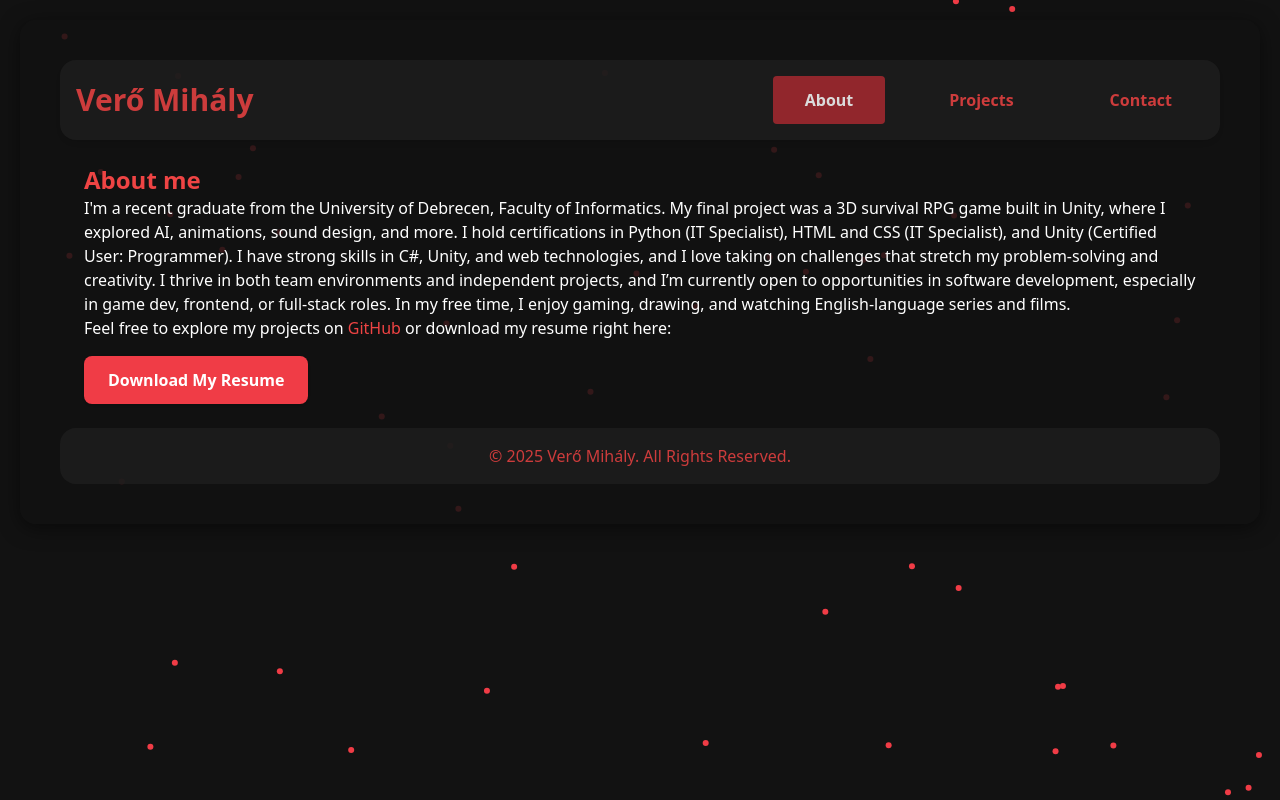
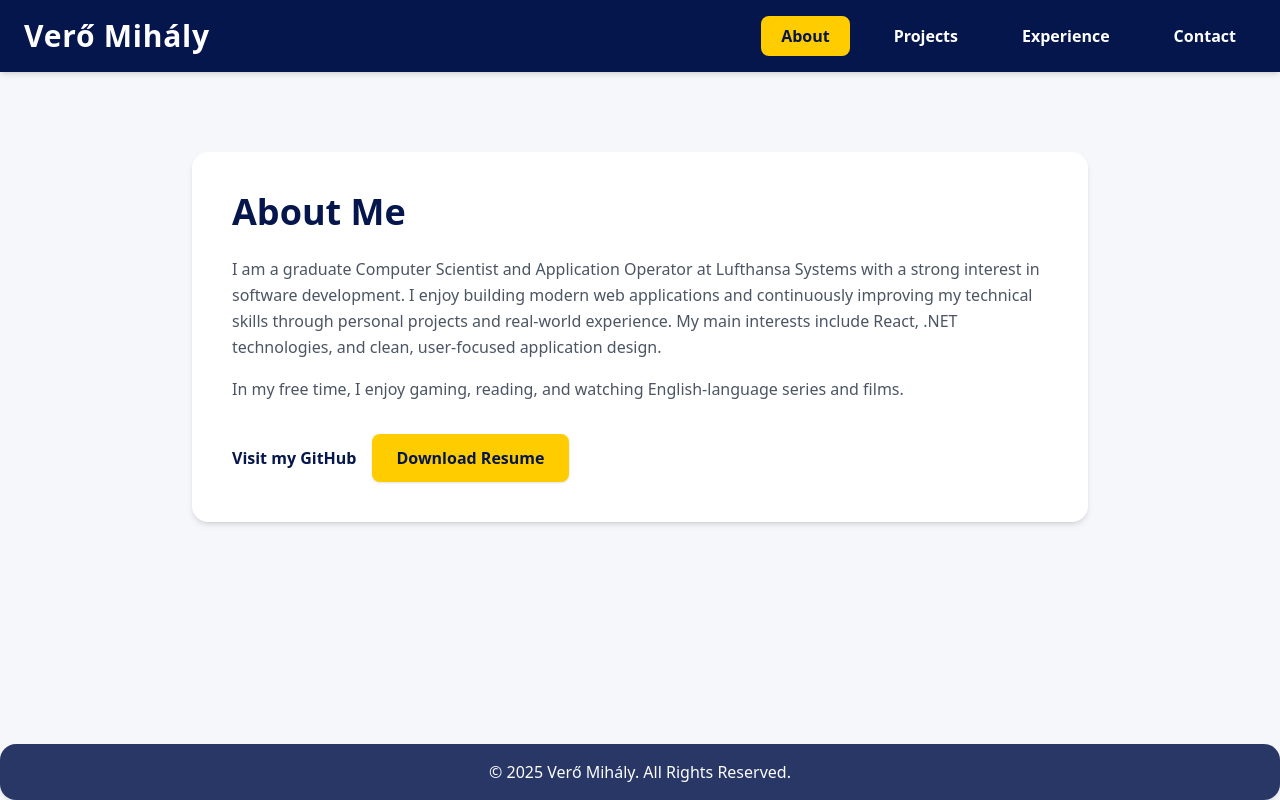
Before and after one commit to veromihaly/upgraded_website, a React (Create React App) app: page / in a window 1280 px wide. Built offline with nearby package versions, Linux system fonts and the light colour scheme.

Commit message:
Changed the look of the website to a more professional one and added an experience tab

```diff
--- a/package.json
+++ b/package.json
@@ -8,6 +8,7 @@
     "@testing-library/jest-dom": "^6.6.3",
     "@testing-library/react": "^16.2.0",
     "@testing-library/user-event": "^13.5.0",
+    "framer-motion": "^12.23.26",
     "react": "^19.0.0",
     "react-dom": "^19.0.0",
     "react-scripts": "5.0.1",
--- a/src/App.js
+++ b/src/App.js
@@ -1,6 +1,7 @@
 import React, { useState } from "react";
 import Header from "./components/Header";
 import About from "./components/About";
+import Experience from "./components/Experience";
 import Projects from "./components/Projects";
 import ProjectDetails from "./components/ProjectDetails";
 import Contact from "./components/Contact";
@@ -58,26 +59,54 @@ function App() {
   };
 
   return (
-    <div className="section">
+    <div className="relative min-h-screen bg-surface text-textDark">
+    {/* Background particles */}
     <ParticlesBackground />
-      <Header activeSection={activeSection} onSectionClick={handleSectionClick} />
-      <main>
-        {activeSection === 'about' && <About />}
-        {activeSection === 'projects' && (
+
+    {/* Page content */}
+    <div className="relative z-10 flex flex-col min-h-screen">
+      <Header
+        activeSection={activeSection}
+        onSectionClick={handleSectionClick}
+      />
+
+      <main className="flex-grow">
+        {activeSection === "about" && (
+          <section className="py-20">
+            <About />
+          </section>
+        )}
+
+        {activeSection === "projects" && (
+          <section className="py-20">
             <Projects
               projects={projectList}
               onProjectClick={handleProjectClick}
             />
+          </section>
         )}
+
         {activeSection === "projectDetails" && activeProject && (
+          <section className="py-20">
             <ProjectDetails
               project={activeProject}
               onBack={handleBackToProjects}
             />
+          </section>
         )}
-        {activeSection === 'contact' && <Contact />}
+
+        {activeSection === 'experience' && <Experience />}
+
+
+        {activeSection === "contact" && (
+          <section className="py-20">
+            <Contact />
+          </section>
+        )}
       </main>
+
       <Footer />
+    </div>
   </div>
   );
 }
--- a/src/components/About.js
+++ b/src/components/About.js
@@ -1,23 +1,50 @@
 import React from "react";
+import AnimatedSection from "./AnimatedSection";
 
-function About(){
-    return(
-        <section id="about" className="p-6">
-            <h2 className="text-2xl font-bold text-red-500">About me</h2>
-            <p className="text-white">
-                I'm a recent graduate from the University of Debrecen, Faculty of Informatics. My final project was a 3D survival RPG game built in Unity, where I explored AI, animations, sound design, and more.
-                I hold certifications in Python (IT Specialist), HTML and CSS (IT Specialist), and Unity (Certified User: Programmer). I have strong skills in C#, Unity, and web technologies, and I love taking on challenges that stretch my problem-solving and creativity.
-                I thrive in both team environments and independent projects, and I’m currently open to opportunities in software development, especially in game dev, frontend, or full-stack roles.
-                In my free time, I enjoy gaming, drawing, and watching English-language series and films.
-            </p>
-            <p className="text-white">
-                Feel free to explore my projects on <a href="https://github.com/veromihaly" target="_blank" className="text-red-500 hover:text-[#ff6347] hover:underline visited:text-[#d32f2f]">GitHub</a> or download my resume right here:
-            </p>
-            <a href="CV.pdf" download="Mihaly_Vero_Resume.pdf" target="_blank" class="inline-block mt-4 px-6 py-3 bg-[#F03C46] text-white font-semibold rounded-lg shadow hover:bg-red-700 transition">
-                Download My Resume
-            </a>
-        </section>
-    );
+
+function About() {
+  return (
+    <section id="about">
+        <AnimatedSection>
+      <div className="max-w-4xl mx-auto bg-white rounded-2xl shadow-md p-10">
+        <h2 className="text-4xl font-bold text-primary mb-6">
+          About Me
+        </h2>
+
+        <p className="text-gray-600 leading-relaxed mb-4">
+          I am a graduate Computer Scientist and Application Operator at Lufthansa Systems with a strong interest in software development.
+I enjoy building modern web applications and continuously improving my technical skills through personal projects and real-world experience.
+
+My main interests include React, .NET technologies, and clean, user-focused application design.
+
+        </p>
+
+        <p className="text-gray-600 leading-relaxed mb-8">
+          In my free time, I enjoy gaming, reading, and watching English-language series and films.
+        </p>
+
+        <div className="flex flex-wrap gap-4 items-center">
+          <a
+            href="https://github.com/veromihaly"
+            target="_blank"
+            rel="noopener noreferrer"
+            className="text-primary font-semibold hover:underline"
+          >
+            Visit my GitHub
+          </a>
+
+          <a
+            href="CV.pdf"
+            download="Mihaly_Vero_Resume.pdf"
+            className="inline-block px-6 py-3 bg-accent text-primary font-semibold rounded-lg shadow hover:opacity-90 transition"
+          >
+            Download Resume
+          </a>
+        </div>
+      </div>
+      </AnimatedSection>
+    </section>
+  );
 }
 
 export default About;
--- /dev/null
+++ b/src/components/AnimatedSection.js
@@ -0,0 +1,17 @@
+import { motion } from "framer-motion";
+
+export default function AnimatedSection({ children, delay = 0 }) {
+  return (
+    <motion.div
+      initial={{ opacity: 0, y: 40 }}
+      animate={{ opacity: 1, y: 0 }}
+      transition={{
+        duration: 0.6,
+        ease: "easeOut",
+        delay,
+      }}
+    >
+      {children}
+    </motion.div>
+  );
+}
--- a/src/components/Contact.js
+++ b/src/components/Contact.js
@@ -1,15 +1,56 @@
 import React from "react";
+import AnimatedSection from "./AnimatedSection";
 import logo from "../images/logo.png";
 
 function Contact() {
-    return (
-        <section id="contact" className="p-6">
-            <h2 className="text-2xl font-bold text-red-500">Contact</h2>
-            <p className="text-white">Contact number: +36705961395 </p>
-            <p className="text-white">Email: <a href="mailto:veromihaly18@gmail.com" target="_blank" className="text-red-500 hover:text-[#ff6347] hover:underline visited:text-[#d32f2f]">veromihaly18@gmail.com</a></p>
-            <p className="text-white">LinkedIn: <a href="https://www.linkedin.com/in/mihály-verő-930054320" target="_blank"><img src={logo} alt="LinkedIn" width={30}/></a></p>
-        </section>
-    );
+  return (
+    <section id="contact">
+        <AnimatedSection>
+      <div className="max-w-4xl mx-auto bg-white rounded-2xl shadow-md p-10">
+        <h2 className="text-4xl font-bold text-primary mb-8 text-center">
+          Contact
+        </h2>
+
+        <div className="space-y-6 text-lg text-gray-600">
+          <p>
+            <span className="font-semibold text-primary">Phone:</span>{" "}
+            <a
+              href="tel:+36705961395"
+              className="hover:underline"
+            >
+              +36 70 596 1395
+            </a>
+          </p>
+
+          <p>
+            <span className="font-semibold text-primary">Email:</span>{" "}
+            <a
+              href="mailto:veromihaly18@gmail.com"
+              className="hover:underline"
+            >
+              veromihaly18@gmail.com
+            </a>
+          </p>
+
+          <div className="flex items-center gap-4">
+            <span className="font-semibold text-primary">LinkedIn:</span>
+            <a
+              href="https://www.linkedin.com/in/mihály-verő-930054320"
+              target="_blank"
+              rel="noopener noreferrer"
+              className="flex items-center gap-2 hover:opacity-80 transition"
+            >
+              <img src={logo} alt="LinkedIn" className="w-8 h-8" />
+              <span className="text-primary font-semibold">
+                View profile
+              </span>
+            </a>
+          </div>
+        </div>
+      </div>
+      </AnimatedSection>
+    </section>
+  );
 }
 
 export default Contact;
--- /dev/null
+++ b/src/components/Experience.js
@@ -0,0 +1,45 @@
+import React from "react";
+import AnimatedSection from "./AnimatedSection";
+
+function Experience() {
+  return (
+    <section id="experience" className="p-6">
+      <AnimatedSection>
+      <h2 className="text-4xl font-bold text-primary mb-6">
+        Experience
+      </h2>
+
+      <div className="bg-[#0A1A2F] rounded-2xl p-6 shadow-lg border border-[#1f3b64]">
+        <h3 className="text-2xl font-semibold text-white">
+          Application Operator
+        </h3>
+
+        <p className="text-yellow-400 font-medium mb-2">
+          Lufthansa Systems · Sept 16, 2025 – Present
+        </p>
+
+        <p className="text-gray-300 leading-relaxed mb-4">
+          I work as an Application Operator at Lufthansa Systems, where I am responsible
+          for monitoring, operating, and supporting enterprise-level applications
+          in a production environment.
+        </p>
+
+        <p className="text-gray-300 leading-relaxed mb-4">
+          My role includes incident handling, system monitoring, collaboration with
+          development and infrastructure teams, and following ITIL-based operational
+          processes to ensure high availability and reliability of mission-critical systems.
+        </p>
+
+        <ul className="list-disc list-inside text-gray-300 space-y-1">
+          <li>Application monitoring and incident management</li>
+          <li>Working with enterprise production systems</li>
+          <li>Collaboration with international IT teams</li>
+          <li>Operating under SLA and business-critical constraints</li>
+        </ul>
+      </div>
+      </AnimatedSection>
+    </section>
+  );
+}
+
+export default Experience;
--- a/src/components/Footer.js
+++ b/src/components/Footer.js
@@ -2,7 +2,7 @@ import React from "react";
 
 function Footer() {
     return (
-        <footer className="bg-[#1e1e1e] text-red-500 p-4 text-center opacity-85 rounded-2xl">
+        <footer className="bg-primary text-white shadow-md p-4 text-center opacity-85 rounded-2xl">
             <p>&copy; {new Date().getFullYear()} Verő Mihály. All Rights Reserved.</p>
         </footer>
     );
--- a/src/components/Header.js
+++ b/src/components/Header.js
@@ -1,49 +1,32 @@
 import React from "react";
+import { motion } from "framer-motion";
 
 function Header({ activeSection, onSectionClick }) {
   return (
-    <header className="bg-[#1e1e1e] text-red-500 p-4 shadow-md opacity-85 rounded-2xl">
-      <div className="container mx-auto flex flex-wrap md:flex-nowrap justify-between items-center gap-4">
-        <h1 className="text-3xl font-bold">Verő Mihály</h1>
+    <header className="bg-primary text-white shadow-md">
+      <div className="max-w-7xl mx-auto flex flex-wrap md:flex-nowrap justify-between items-center px-6 py-4 gap-4">
+        <h1 className="text-2xl md:text-3xl font-bold tracking-wide">
+          Verő Mihály
+        </h1>
 
         <nav className="w-full md:w-auto">
-          <ul className="flex flex-wrap justify-center md:justify-end gap-4 md:gap-8 font-bold">
-            <li>
-              <button
-                onClick={() => onSectionClick("about")}
-                className={`px-4 py-2 md:px-8 md:py-3 rounded transition-colors ${
-                  activeSection === "about"
-                    ? "bg-[#a82b32] text-white"
-                    : "hover:bg-[#a82b32] hover:text-white"
-                }`}
-              >
-                About
-              </button>
-            </li>
-            <li>
-              <button
-                onClick={() => onSectionClick("projects")}
-                className={`px-4 py-2 md:px-8 md:py-3 rounded transition-colors ${
-                  activeSection === "projects"
-                    ? "bg-[#a82b32] text-white"
-                    : "hover:bg-[#a82b32] hover:text-white"
-                }`}
-              >
-                Projects
-              </button>
-            </li>
-            <li>
-              <button
-                onClick={() => onSectionClick("contact")}
-                className={`px-4 py-2 md:px-8 md:py-3 rounded transition-colors ${
-                  activeSection === "contact"
-                    ? "bg-[#a82b32] text-white"
-                    : "hover:bg-[#a82b32] hover:text-white"
-                }`}
-              >
-                Contact
-              </button>
-            </li>
+          <ul className="flex flex-wrap justify-center md:justify-end gap-2 md:gap-6 font-semibold">
+            {["about", "projects", "experience", "contact"].map((section) => (
+              <li key={section}>
+                <motion.button
+                  whileHover={{ scale: 1.05 }}
+                  whileTap={{ scale: 0.97 }}
+                  onClick={() => onSectionClick(section)}
+                  className={`px-5 py-2 rounded-lg transition-all duration-200 ${
+                    activeSection === section
+                      ? "bg-accent text-primary"
+                      : "text-white hover:bg-white/10"
+                  }`}
+                >
+                  {section.charAt(0).toUpperCase() + section.slice(1)}
+                </motion.button>
+              </li>
+            ))}
           </ul>
         </nav>
       </div>
--- a/src/components/Projects.js
+++ b/src/components/Projects.js
@@ -1,27 +1,52 @@
 import React from "react";
+import AnimatedSection from "./AnimatedSection";
+import { motion } from "framer-motion";
 
-function Projects({projects, onProjectClick}) {
+function Projects({ projects, onProjectClick }) {
   return (
-        <section id="projects" className="p-6">
-            <h2 className="text-2xl font-bold text-red-500">Projects</h2>
-            <div className="grid grid-cols-1 md:grid-cols-2 lg:grid-cols-3 gap-8">
+    <section id="projects">
+        <AnimatedSection>
+      <div className="max-w-6xl mx-auto">
+        <h2 className="text-4xl font-bold text-primary mb-10 text-center">
+          Projects
+        </h2>
+
+        <div className="grid grid-cols-1 md:grid-cols-2 lg:grid-cols-3 gap-10">
           {projects.map((project) => (
-                    <div
+            <motion.div
                 key={project.id}
                 onClick={() => onProjectClick(project)}
-                        className="relative cursor-pointer rounded-2xl overflow-hidden shadow-md hover:shadow-lg transition-all duration-300 group"
+                initial={{ opacity: 0, y: 30 }}
+                animate={{ opacity: 1, y: 0 }}
+                transition={{ duration: 0.4 }}
+                whileHover={{ y: -6 }}
+                className="cursor-pointer bg-white rounded-2xl shadow-md hover:shadow-xl transition-shadow group"
             >
+              {/* Image */}
               <div
-                            className="w-full h-64 bg-contain bg-center bg-no-repeat transform group-hover:scale-105 transition-transform duration-300"
+                className="h-56 bg-contain bg-center bg-no-repeat rounded-t-2xl transform group-hover:scale-105 transition-transform duration-300"
                 style={{ backgroundImage: `url(${project.image})` }}
-                        ></div>
-                        <div className="absolute inset-0 bg-black bg-opacity-50 flex flex-col justify-center items-center opacity-0 group-hover:opacity-100 transition-opacity duration-300">
-                            <h3 className="text-white text-xl font-bold">{project.title}</h3>
-                            <p className="text-white text-sm">{project.description}</p>
+              />
+
+              {/* Content */}
+              <div className="p-6">
+                <h3 className="text-xl font-bold text-primary mb-2">
+                  {project.title}
+                </h3>
+
+                <p className="text-gray-600 text-sm leading-relaxed">
+                  {project.description}
+                </p>
+
+                <div className="mt-4 text-accent font-semibold">
+                  View details →
                 </div>
               </div>
+            </motion.div>
           ))}
         </div>
+      </div>
+        </AnimatedSection>
     </section>
   );
 }
--- a/tailwind.config.js
+++ b/tailwind.config.js
@@ -1,10 +1,15 @@
 /** @type {import('tailwindcss').Config} */
 module.exports = {
-  content: [
-    "./src/**/*.{js,jsx,ts,tsx}",
-  ],
+  content: ["./src/**/*.{js,jsx,ts,tsx}"],
   theme: {
-    extend: {},
+    extend: {
+      colors: {
+        primary: "#05164D",
+        accent: "#FFCC00",
+        surface: "#F5F7FA",
+        textDark: "#1F2937",
+      },
+    },
   },
   plugins: [],
-}
+};
```
Also changed, not shown: src/components/ProjectDetails.js (+48 -46 lines), 1 other file (tests, documents, lock files or other folders). Lines whose indentation alone changed are shown as unchanged.
